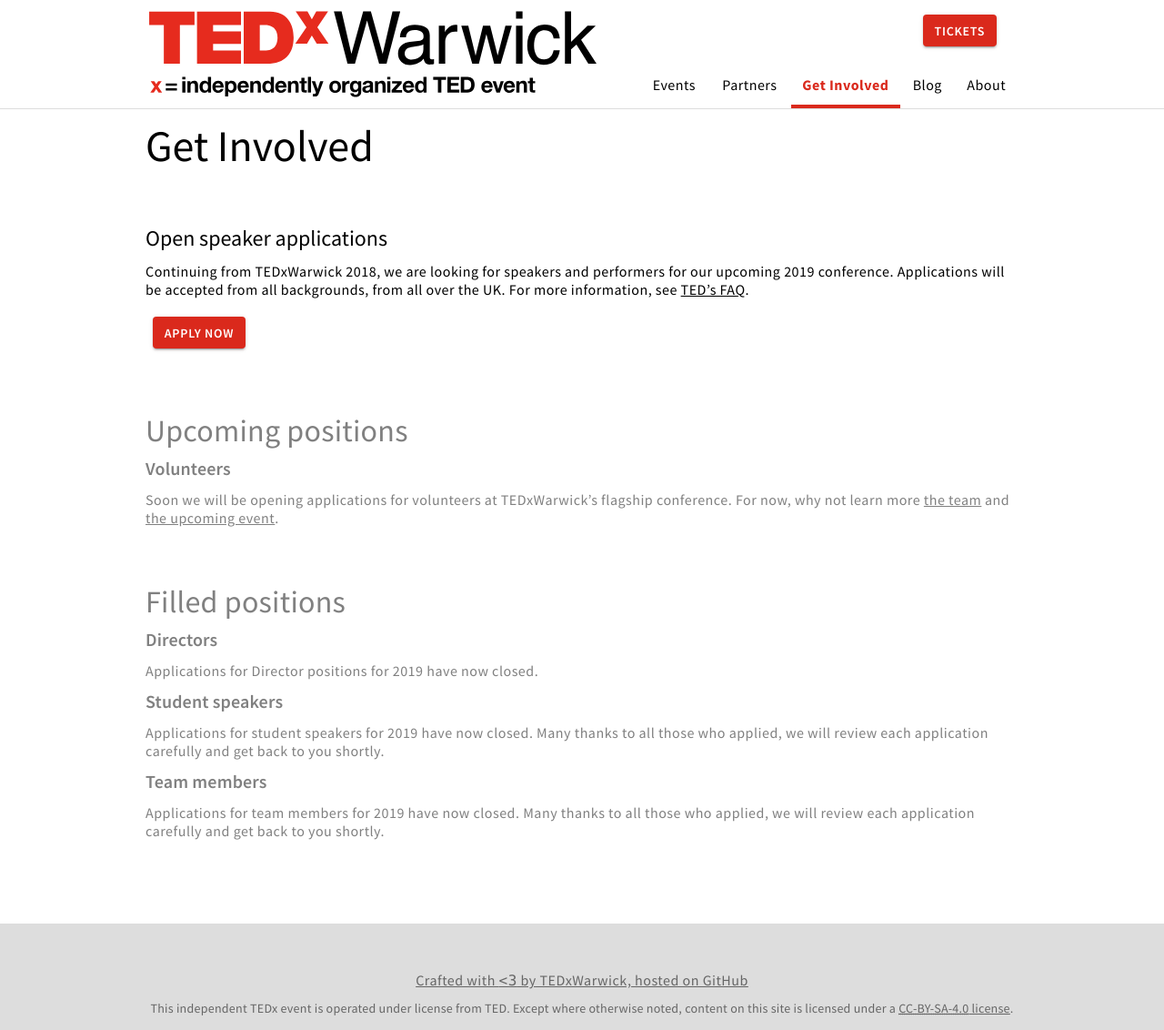
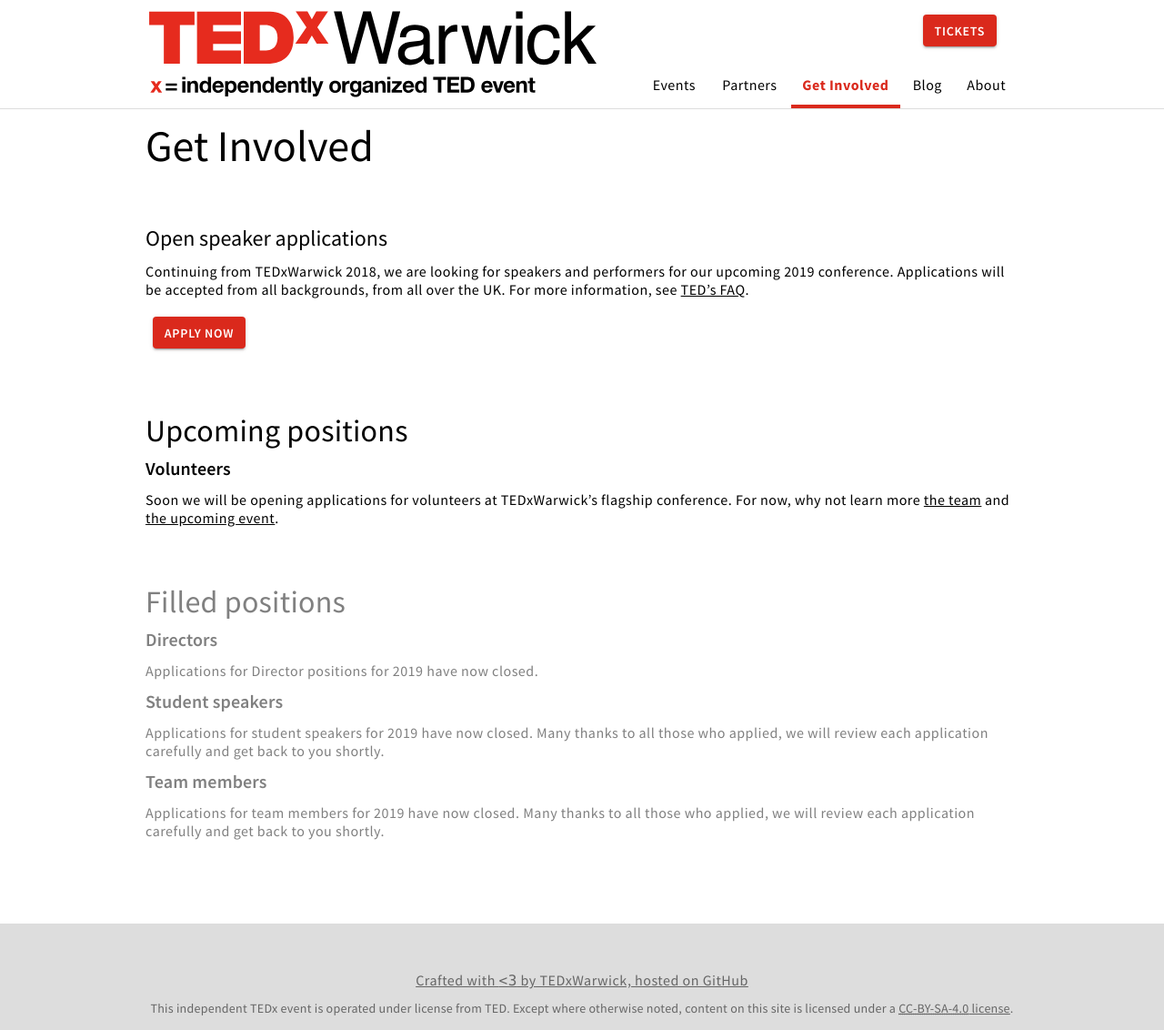
Before and after one commit to TEDxWarwickTechnical/tedxwarwicktechnical.github.io, a Jekyll site: the page built from get-involved.html, in a window 1280 px wide. Shown: the whole page at 91% size. Built offline with Jekyll 4.4.1, drawn with Linux system fonts in a browser that asks for light colours; comment, search, counter and statistics services are not loaded.

Commit message:
Make future recruitment opportunities not muted

```diff
--- a/get-involved.html
+++ b/get-involved.html
@@ -36,7 +36,7 @@
 {%- endif %}
 
 {% if futurePositions.size > 0 -%}
-  <section id="future-positions" class="muted">
+  <section id="future-positions">
     <h4>Upcoming positions</h4>
     {% for position in futurePositions -%}
       <h6>{{ position.title }}</h6>
```
